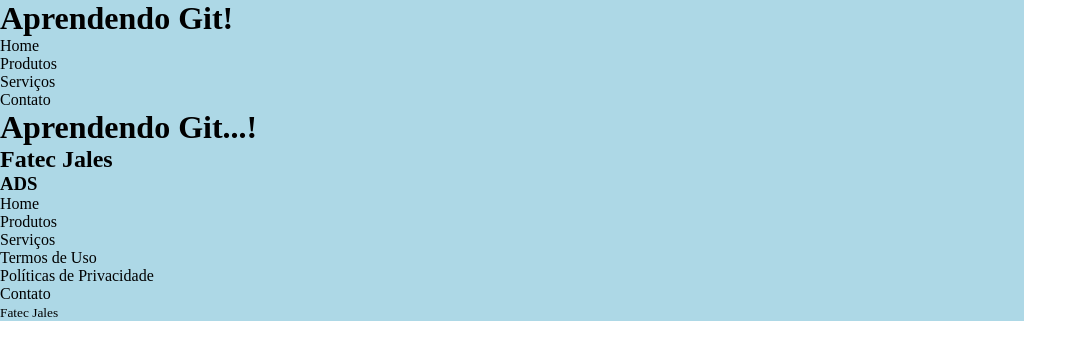
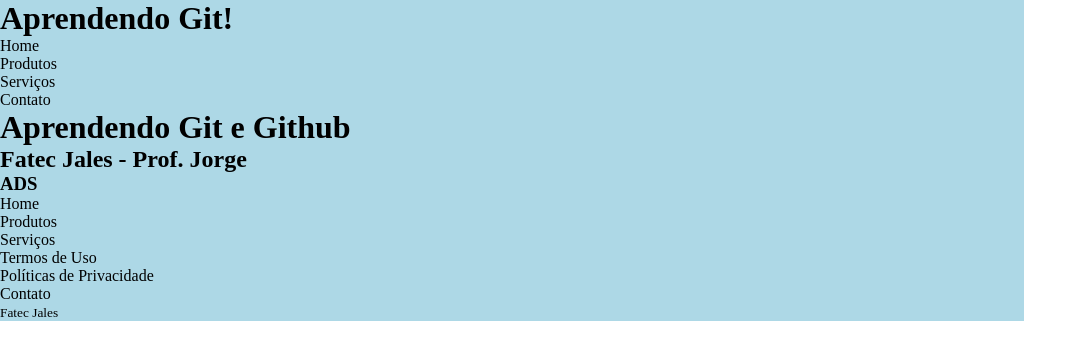
Before and after one commit to prof-jlgregorio/Intro-Git-ADS, a plain HTML site: page index.html in a window 1280 px wide. Shown: the whole page, without its empty margins (0-1087 px from the left). Drawn offline with Linux system fonts and the light colour scheme.

Commit message:
Change names

```diff
--- a/index.html
+++ b/index.html
@@ -27,8 +27,8 @@
 
         <main>
             <div>
-                <h1>Aprendendo Git...!</h1>
-                <h2>Fatec Jales</h2>
+                <h1>Aprendendo Git e Github</h1>
+                <h2>Fatec Jales - Prof. Jorge</h2>
                 <h3>ADS</h3>
             </div>
             <div>
```
